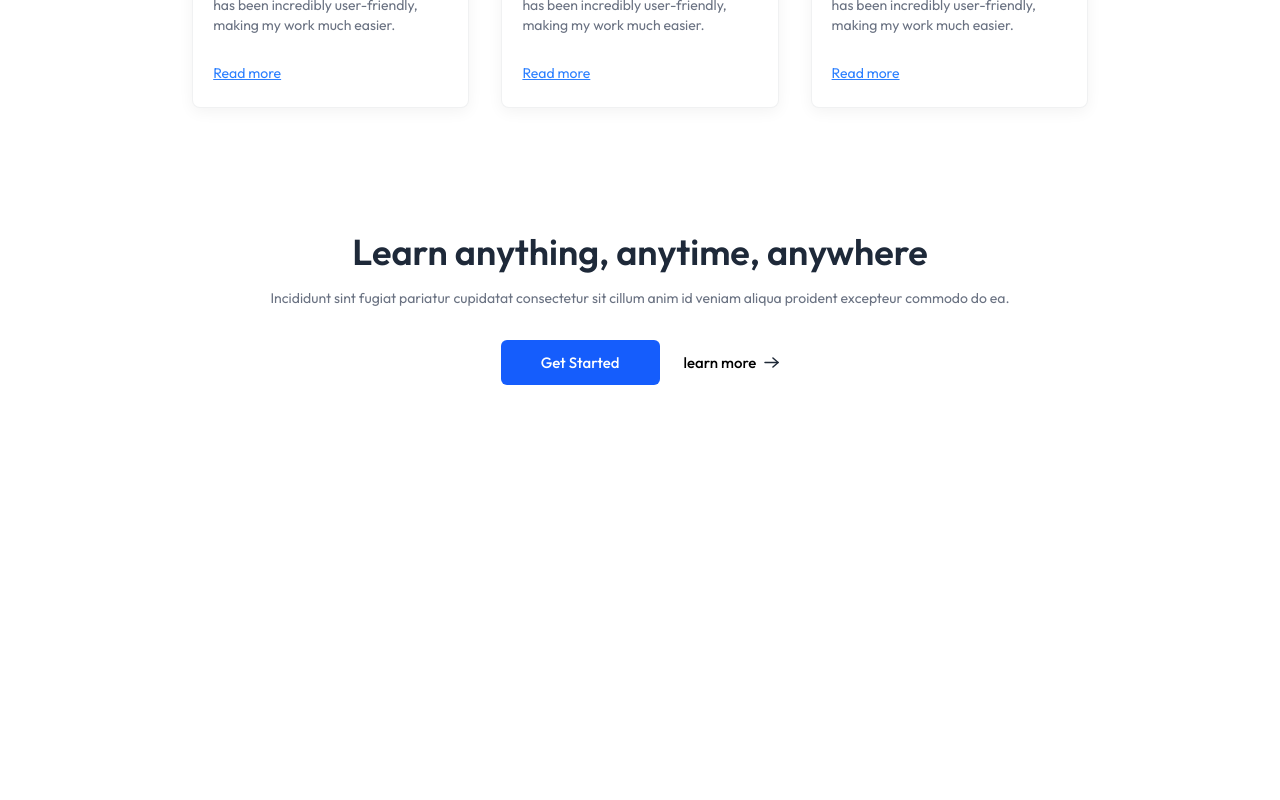
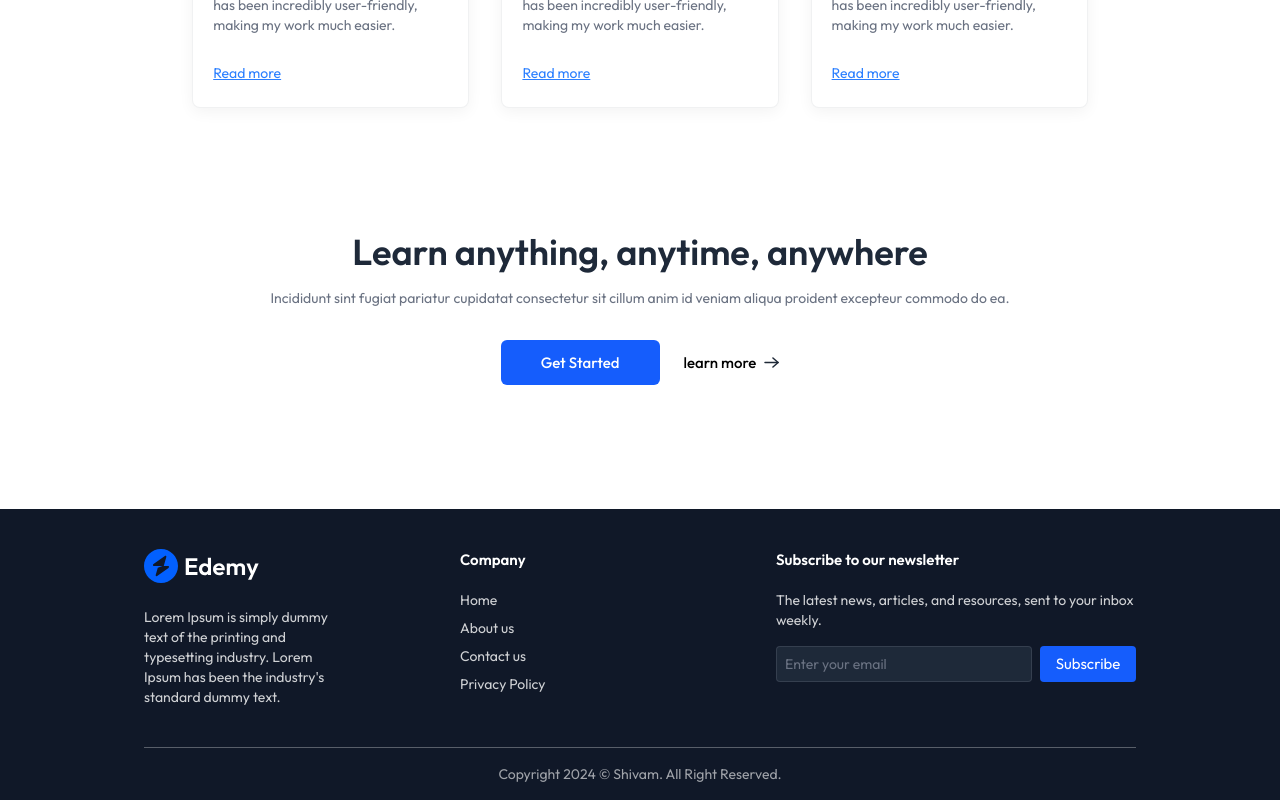
Before and after one commit to Shivamch0/Learning-Management-System, a React (Vite) app in the folder Frontend/: page / in a window 1280 px wide. Shown: the part 2127-2927 px from the top of the page. Before the commit the page ends 2608 px from the top, so only its background shows below. Built offline with nearby package versions, Linux system fonts and the light colour scheme; no server answers.

Commit message:
Add Footer component to Home page; enhance layout and subscription functionality

```diff
--- a/Frontend/src/components/student/Footer.jsx
+++ b/Frontend/src/components/student/Footer.jsx
@@ -1,9 +1,54 @@
-import React from 'react'
+import { assets } from "../../assets/assets";
+import { Link } from 'react-router-dom'
 
 const Footer = () => {
   return (
-    <div>Footer</div>
-  )
+    <footer className="bg-gray-900 md:px-36 text-left w-full">
+      <div className="flex flex-col md:flex-row items-start px-8 md:px-0 justify-center gap-10 md:gap-32 py-10 border-b border-white/30">
+        <div className="flex flex-col md:items-start items-center w-full ">
+          <img src={assets.logo_dark} alt="logo" />
+          <p className="mt-6 text-center md:text-left text-sm text-white/80">
+            Lorem Ipsum is simply dummy text of the printing and typesetting
+            industry. Lorem Ipsum has been the industry's standard dummy text.
+          </p>
+        </div>
+
+        <div className="flex flex-col md:items-start items-center w-full">
+          <h2 className="font-semibold text-white mb-5">Company</h2>
+          <ul className="flexx md:flex-col w-full justify-between text-sm text-white/80 md:space-y-2">
+            <li>
+              <Link>Home</Link>
+            </li>
+            <li>
+              <Link>About us</Link>
+            </li>
+            <li>
+              <Link>Contact us</Link>
+            </li>
+            <li>
+              <Link>Privacy Policy</Link>
+            </li>
+          </ul>
+        </div>
+
+        <div className="hidden md:flex flex-col items-start w-full">
+          <h2 className="font-semibold text-white mb-5">
+            Subscribe to our newsletter
+          </h2>
+          <p className="text-sm text-white/80">
+            The latest news, articles, and resources, sent to your inbox weekly.
+          </p>
+          <div className="flex items-center gap-2 pt-4">
+            <input className="border border-gray-500/30 bg-gray-800 text-gray-500 placeholder-gray-500 outline-none w-64 h-9 rounded px-2 text-sm" type="email" placeholder="Enter your email" />
+            <button className="bg-blue-600 w-24 h-9 text-white rounded">Subscribe</button>
+          </div>
+        </div>
+      </div>
+      <p className="py-4 text-center text-sm text-white/60">
+        Copyright 2024 © Shivam. All Right Reserved.{" "}
+      </p>
+    </footer>
+  );
 }
 
 export default Footer
--- a/Frontend/src/pages/student/Home.jsx
+++ b/Frontend/src/pages/student/Home.jsx
@@ -1,6 +1,7 @@
 import CallToAction from '../../components/student/CallToAction'
 import Companies from '../../components/student/Companies'
 import CoursesSection from '../../components/student/CoursesSection'
+import Footer from '../../components/student/Footer'
 import Hero from '../../components/student/Hero'
 import TestimonialsSection from '../../components/student/TestimonialsSection'
 
@@ -12,6 +13,7 @@
       <CoursesSection />
       <TestimonialsSection />
       <CallToAction />
+      <Footer />
     </div>
   )
 }
```
